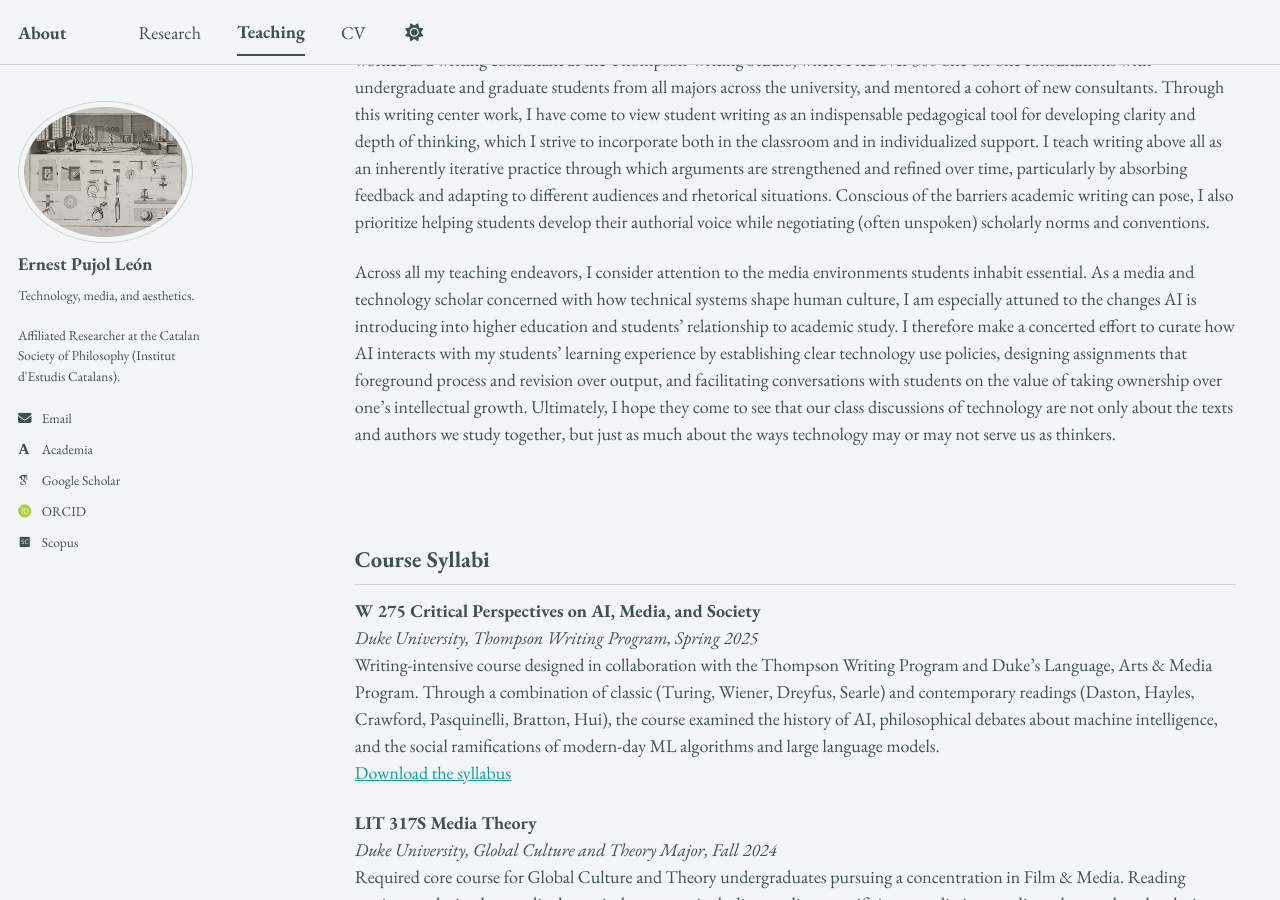
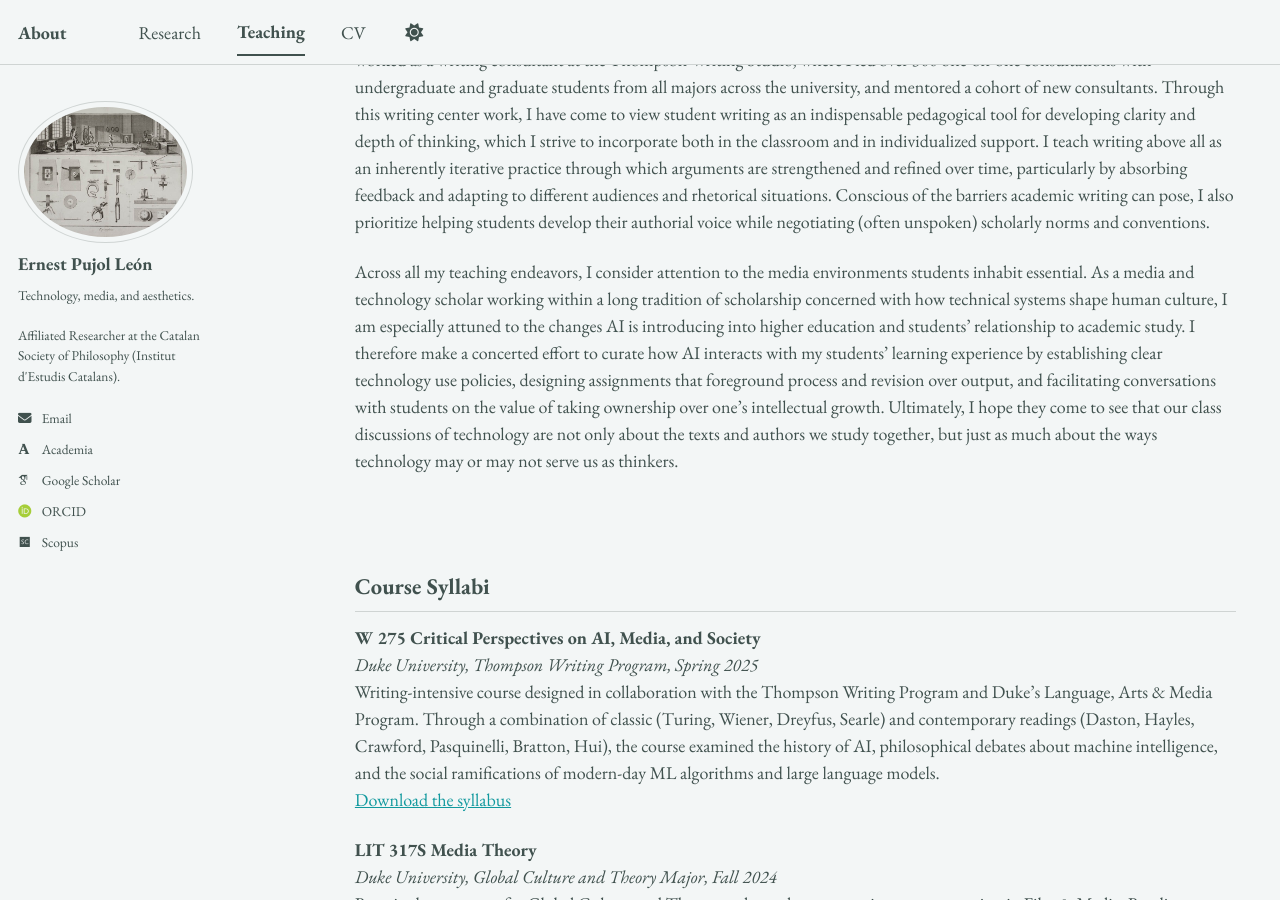
Before and after one commit to epujol90/epujol90.github.io, a Jekyll site: the page built from _pages/teaching.md, in a window 1280 px wide and 900 px high, scrolled down 521 px. Built offline with Jekyll 4.4.1, drawn with Linux system fonts in a browser that asks for light colours; some web fonts are replaced; a script bundle is joined from its source files by our own code; library files that are not in the unit come from our copies.

Commit message:
Update teaching.md

```diff
--- a/_pages/teaching.md
+++ b/_pages/teaching.md
@@ -11,7 +11,7 @@ My teaching experience includes both classroom instruction and writing center pr
 
 Beyond traditional coursework, my teaching owes much to my writing center experience. During my last two years at Duke, I worked as a writing consultant at the Thompson Writing Studio, where I led over 300 one-on-one consultations with undergraduate and graduate students from all majors across the university, and mentored a cohort of new consultants. Through this writing center work, I have come to view student writing as an indispensable pedagogical tool for developing clarity and depth of thinking, which I strive to incorporate both in the classroom and in individualized support. I teach writing above all as an inherently iterative practice through which arguments are strengthened and refined over time, particularly by absorbing feedback and adapting to different audiences and rhetorical situations. Conscious of the barriers academic writing can pose, I also prioritize helping students develop their authorial voice while negotiating (often unspoken) scholarly norms and conventions.
 
-Across all my teaching endeavors, I consider attention to the media environments students inhabit essential. As a media and technology scholar concerned with how technical systems shape human culture, I am especially attuned to the changes AI is introducing into higher education and students’ relationship to academic study. I therefore make a concerted effort to curate how AI interacts with my students’ learning experience by establishing clear technology use policies, designing assignments that foreground process and revision over output, and facilitating conversations with students on the value of taking ownership over one’s intellectual growth. Ultimately, I hope they come to see that our class discussions of technology are not only about the texts and authors we study together, but just as much about the ways technology may or may not serve us as thinkers.
+Across all my teaching endeavors, I consider attention to the media environments students inhabit essential. As a media and technology scholar working within a long tradition of scholarship concerned with how technical systems shape human culture, I am especially attuned to the changes AI is introducing into higher education and students’ relationship to academic study. I therefore make a concerted effort to curate how AI interacts with my students’ learning experience by establishing clear technology use policies, designing assignments that foreground process and revision over output, and facilitating conversations with students on the value of taking ownership over one’s intellectual growth. Ultimately, I hope they come to see that our class discussions of technology are not only about the texts and authors we study together, but just as much about the ways technology may or may not serve us as thinkers.
 <br>
 <br>
 <br>
```
